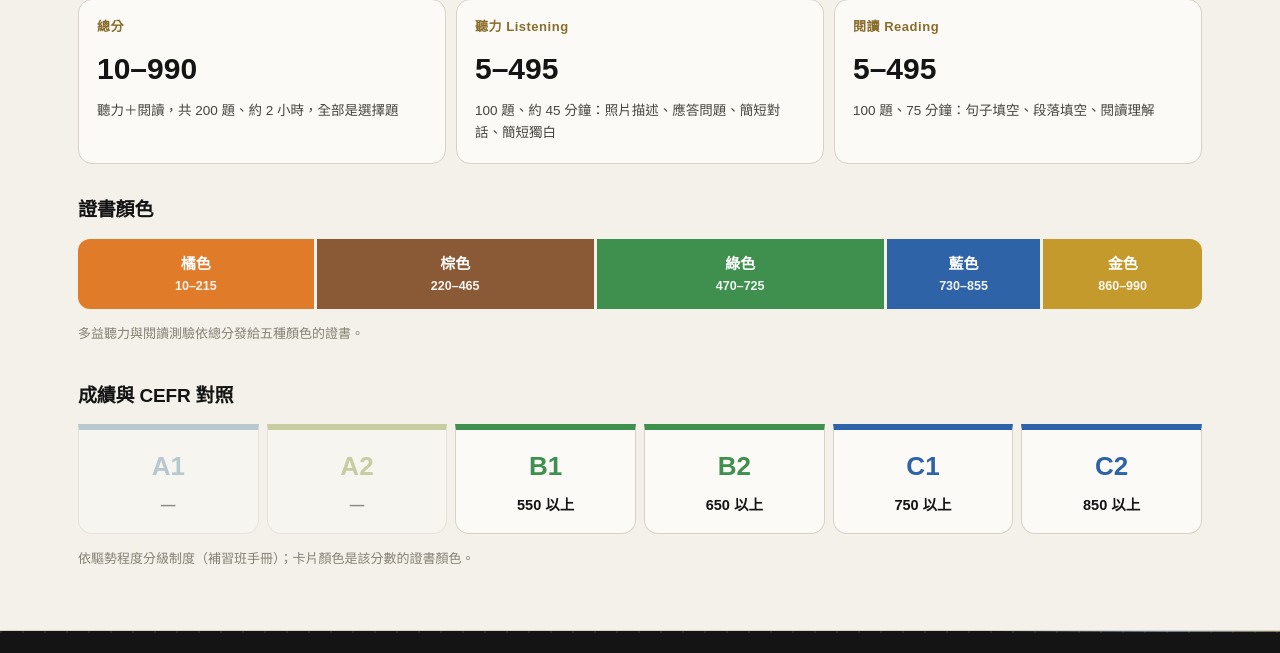
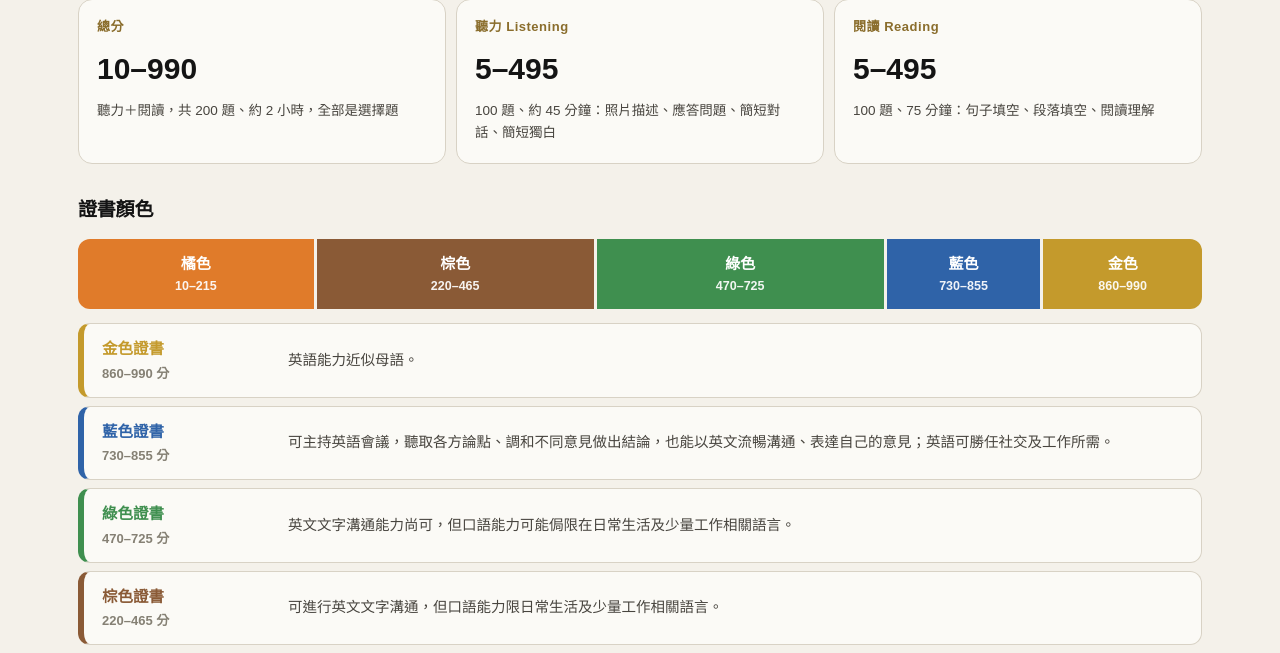
Before and after one commit to sandra960810/cram-school-quiz-system, a Flask app: page /?exam=toeic in a window 1280 px wide. Shown: the part 5847-6500 px from the top of the page. Run offline with Flask 3, Linux system fonts and the light colour scheme; some libraries are stand-ins or nearby versions.

Commit message:
多益各色證書加上能力說明、程度分級長條圖改用網站色調
使用者要求「多益分數區說明」：五色證書各列一行能力說明，文字照多益台灣代理忠欣公司的證書級別說明。
使用者要求程度分級的配色「更符合網站色調」：LEVEL 1～6 改成霧藍、芥末黃到藍黑由淺到深，各科 CEFR 卡片也一起換。

Co-Authored-By: Claude Opus 5.5 <noreply@anthropic.com>
Claude-Session: https://claude.ai/code/session_01RuXmBcdVRtsj6ErDWnQAy6

```diff
--- a/school_site.py
+++ b/school_site.py
@@ -220,8 +220,13 @@ CEFR_BY_EXAM = {
               "parts": [("總分", "10–990", "聽力＋閱讀，共 200 題、約 2 小時，全部是選擇題"),
                         ("聽力 Listening", "5–495", "100 題、約 45 分鐘：照片描述、應答問題、簡短對話、簡短獨白"),
                         ("閱讀 Reading", "5–495", "100 題、75 分鐘：句子填空、段落填空、閱讀理解")],
-              "cert": [("橘色", 10, 215, "orange"), ("棕色", 220, 465, "brown"), ("綠色", 470, 725, "green"),
-                       ("藍色", 730, 855, "blue"), ("金色", 860, 990, "gold")]},
+              # 各色證書的能力說明（2026-11 使用者要求「多益分數區說明」）：照多益台灣代理忠欣公司的說明，不自己編
+              "cert": [("橘色", 10, 215, "orange", "程度可能僅限於單字，無法使用英語工作或與他人溝通。"),
+                       ("棕色", 220, 465, "brown", "可進行英文文字溝通，但口語能力限日常生活及少量工作相關語言。"),
+                       ("綠色", 470, 725, "green", "英文文字溝通能力尚可，但口語能力可能侷限在日常生活及少量工作相關語言。"),
+                       ("藍色", 730, 855, "blue", "可主持英語會議，聽取各方論點、調和不同意見做出結論，也能以英文流暢溝通、表達自己的意見；英語可勝任社交及工作所需。"),
+                       ("金色", 860, 990, "gold", "英語能力近似母語。")],
+              "cert_src": "各級說明參考多益台灣代理忠欣公司的證書級別說明"},
     "ielts": {"cells": ["", "", "4 以上", "4.5～5 以上", "5.5～6 以上", "7 以上"], "src": "依驅勢程度分級制度（補習班手冊）"},
     "toefl": {"cells": ["", "", "38 以上", "61 以上", "71 以上", "100 以上"], "src": "依驅勢程度分級制度（補習班手冊）"},
     "basic": {"cells": ["LEVEL 1 基礎\n自然發音・生活字彙", "LEVEL 2 初級\n生活會話・初級文法", "", "", "", ""],
--- a/static/site.css
+++ b/static/site.css
@@ -1178,3 +1178,11 @@ html { scroll-behavior: smooth; }
     .h-cert-bar li:first-child { border-radius: 12px 12px 0 0 !important; }
     .h-cert-bar li:last-child { border-radius: 0 0 12px 12px !important; }
 }
+
+/* 多益各色證書的能力說明（2026-11 使用者要求「多益分數區說明」）：高分在上 */
+.h-cert-desc { list-style: none; margin: 14px 0 0; padding: 0; display: grid; gap: 8px; }
+.h-cert-desc li { display: grid; grid-template-columns: 170px minmax(0, 1fr); gap: 16px; align-items: center; padding: 12px 18px; background: var(--brand-paper); border: 1px solid var(--brand-line); border-left: 6px solid var(--c); border-radius: 12px; }
+.h-cert-desc b { display: block; font-size: 15.5px; font-weight: 900; color: var(--c); }
+.h-cert-desc em { display: block; font-style: normal; font-size: 13px; font-weight: 700; color: var(--brand-muted); font-variant-numeric: tabular-nums; }
+.h-cert-desc p { margin: 0; font-size: 14.5px; line-height: 1.75; color: var(--brand-ink-2); }
+@media (max-width: 760px) { .h-cert-desc li { grid-template-columns: 1fr; gap: 4px; } .h-cert-desc div { display: flex; gap: 10px; align-items: baseline; } }
--- a/static/theme.css
+++ b/static/theme.css
@@ -19,10 +19,11 @@
     --brand-ai-glow: #8fb0d4;
     --brand-ai-50: #e7edf3;
     --brand-tech: #1b2129;       /* 科技感面板的藍黑底（AI 模考卡片：電路線、波形、分數環） */
-    /* 程度分級制度長條圖（照補習班手冊的六色，彩度調低配米白底） */
+    /* 程度分級制度長條圖 LEVEL 1～6 */
     /* 多益證書顏色（ETS 官方：橘 10–215、棕 220–465、綠 470–725、藍 730–855、金 860–990），2026-11 使用者要求多益 CEFR 對照照證書顏色 */
     --toeic-orange: #e07b2a; --toeic-brown: #8a5a36; --toeic-green: #3f8f4f; --toeic-blue: #2f63a8; --toeic-gold: #c49a2c;
-    --lv1: #6f97ad; --lv2: #94a24a; --lv3: #d28a3c; --lv4: #8a2f2c; --lv5: #5e4a3a; --lv6: #2b3038;
+    /* 2026-11 使用者要求「配色更符合網站色調」：改用網站自己的霧藍 → 芥末黃 → 藍黑，由淺到深 */
+    --lv1: #8ba3ba; --lv2: #5b7ea6; --lv3: #c4a052; --lv4: #9c7a35; --lv5: #3e4b5a; --lv6: #1b2129;
     /* 主色：紫色學院風。按鈕、連結、標題橫幅、選取狀態 */
     --primary: #4a2d7f;
     --primary-600: #38205f;
--- a/templates/site/_m.html
+++ b/templates/site/_m.html
@@ -177,8 +177,9 @@
         {% if data.cert %}
         <div class="h-cert">
             <h3 class="h-cert-t">證書顏色</h3>
-            <ol class="h-cert-bar">{% for name, lo, hi, col in data.cert %}<li style="--c: var(--toeic-{{ col }}); flex: {{ hi - lo + 5 }}"><b>{{ name }}</b><em>{{ lo }}–{{ hi }}</em></li>{% endfor %}</ol>
-            <p class="h-cefr1-src">多益聽力與閱讀測驗依總分發給五種顏色的證書。</p>
+            <ol class="h-cert-bar">{% for name, lo, hi, col, d in data.cert %}<li style="--c: var(--toeic-{{ col }}); flex: {{ hi - lo + 5 }}"><b>{{ name }}</b><em>{{ lo }}–{{ hi }}</em></li>{% endfor %}</ol>
+            <ol class="h-cert-desc">{% for name, lo, hi, col, d in data.cert|reverse %}<li style="--c: var(--toeic-{{ col }})"><div><b>{{ name }}證書</b><em>{{ lo }}–{{ hi }} 分</em></div><p>{{ d }}</p></li>{% endfor %}</ol>
+            <p class="h-cefr1-src">多益聽力與閱讀測驗依總分發給五種顏色的證書；{{ data.cert_src }}。</p>
         </div>
         <h3 class="h-cert-t">成績與 CEFR 對照</h3>
         {% else %}
```
Also changed, not shown: CLAUDE.md (+1 -1 lines).
